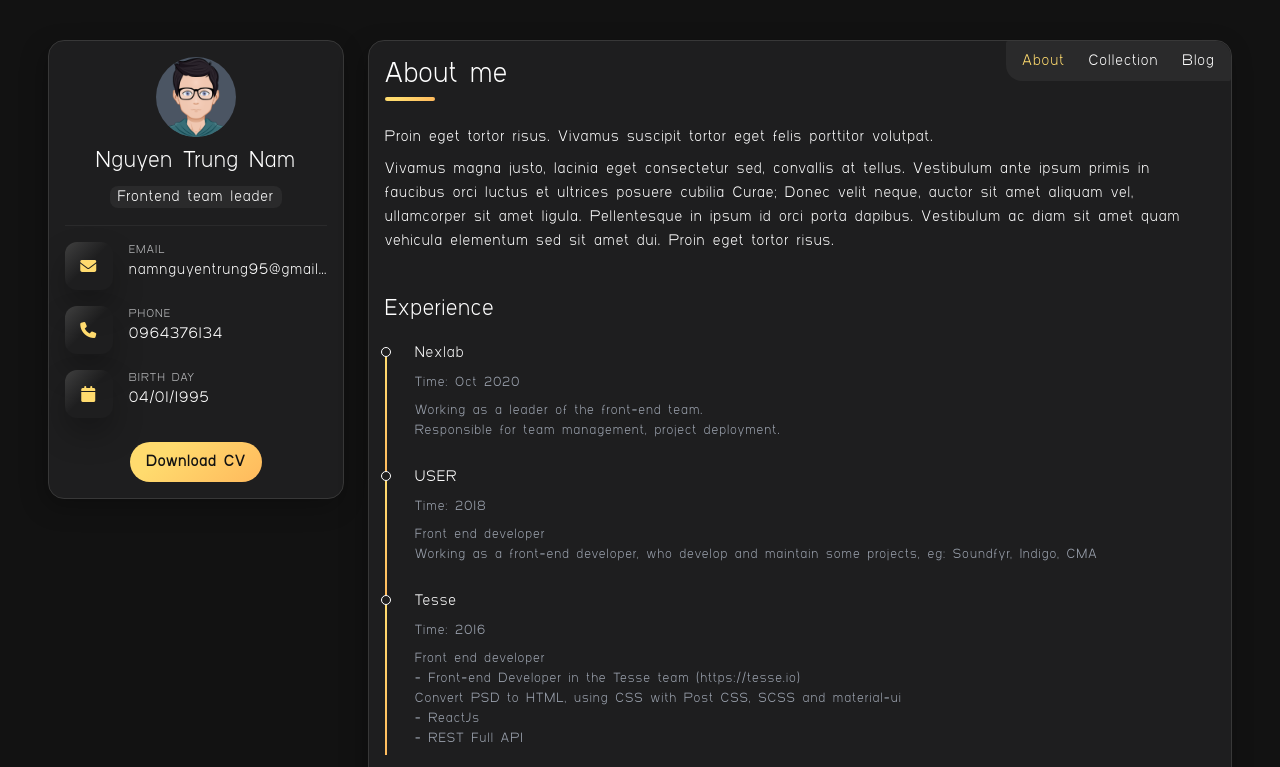
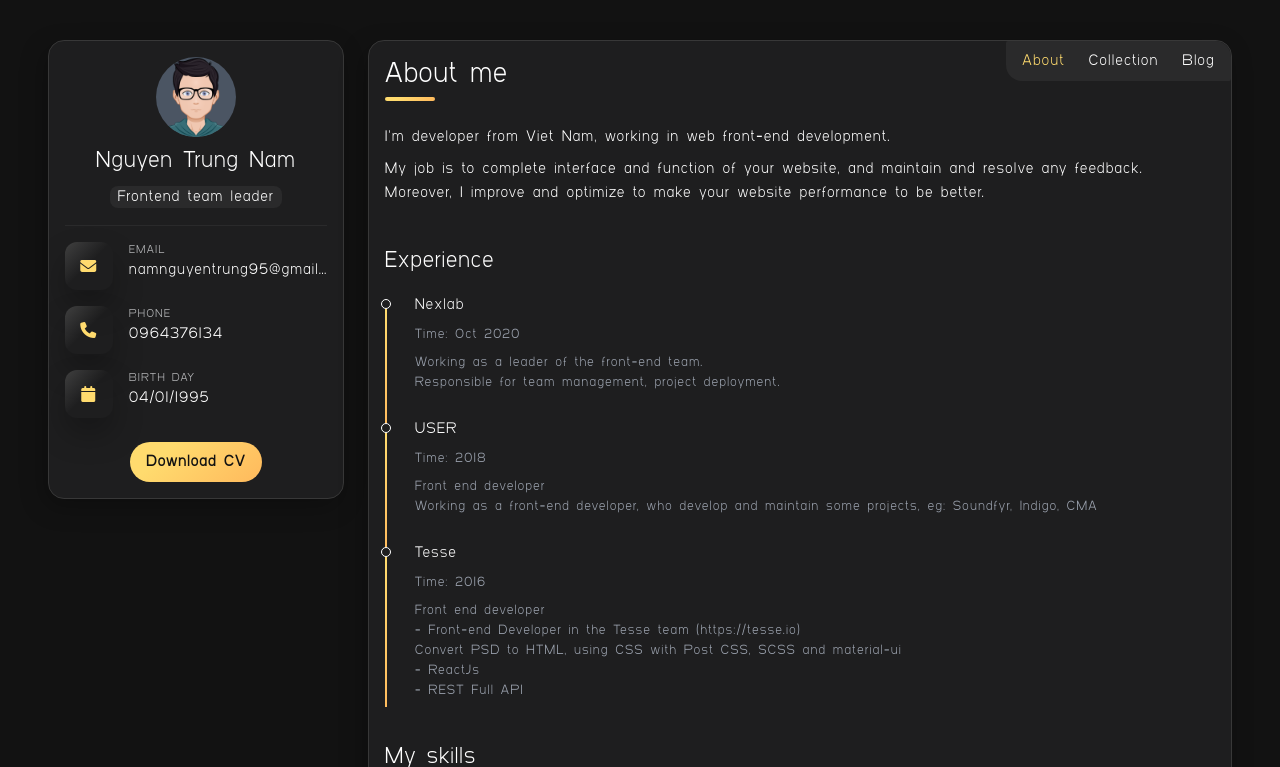
Before and after one commit to Yangsou/yangsou.github.io, a plain HTML site: page profile/index.html in a window 1280 px wide. Shown: the top 767 px of the page. Drawn offline with nearby package versions, Linux system fonts and the light colour scheme.

Commit message:
update UI profile

```diff
--- a/profile/index.html
+++ b/profile/index.html
@@ -90,8 +90,10 @@
             <div class="page" id="about">
               <p class="text-3xl text-white title">About me</p>
               <div class="mt-8">
-                <p class="text-white">Proin eget tortor risus. Vivamus suscipit tortor eget felis porttitor volutpat.</p>
-                <p class="text-white mt-2">Vivamus magna justo, lacinia eget consectetur sed, convallis at tellus. Vestibulum ante ipsum primis in faucibus orci luctus et ultrices posuere cubilia Curae; Donec velit neque, auctor sit amet aliquam vel, ullamcorper sit amet ligula. Pellentesque in ipsum id orci porta dapibus. Vestibulum ac diam sit amet quam vehicula elementum sed sit amet dui. Proin eget tortor risus.</p>
+                <p class="text-white">I'm developer from Viet Nam, working in web front-end development.</p>
+                <p class="text-white mt-2">My job is to complete interface and function of your website, and maintain and resolve any feedback.
+                  <br />
+                  Moreover, I improve and optimize to make your website performance to be better.</p>
               </div>
 
               <section class="section section-education mt-10">
```
